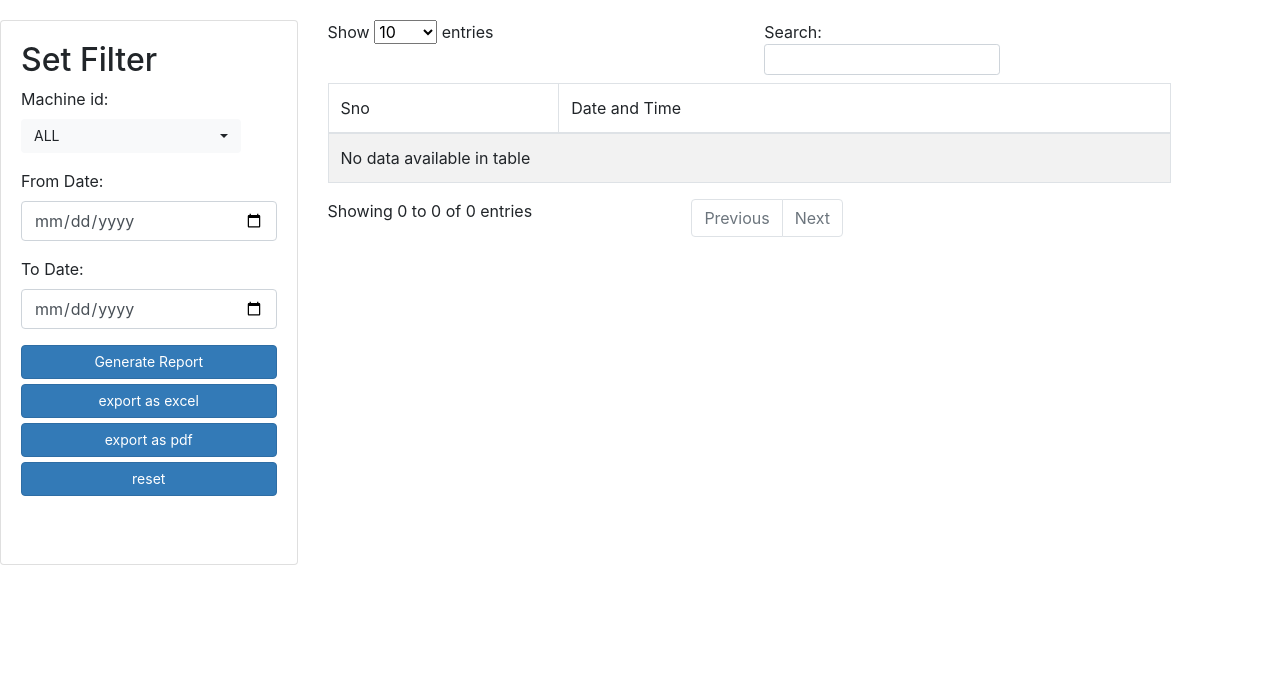
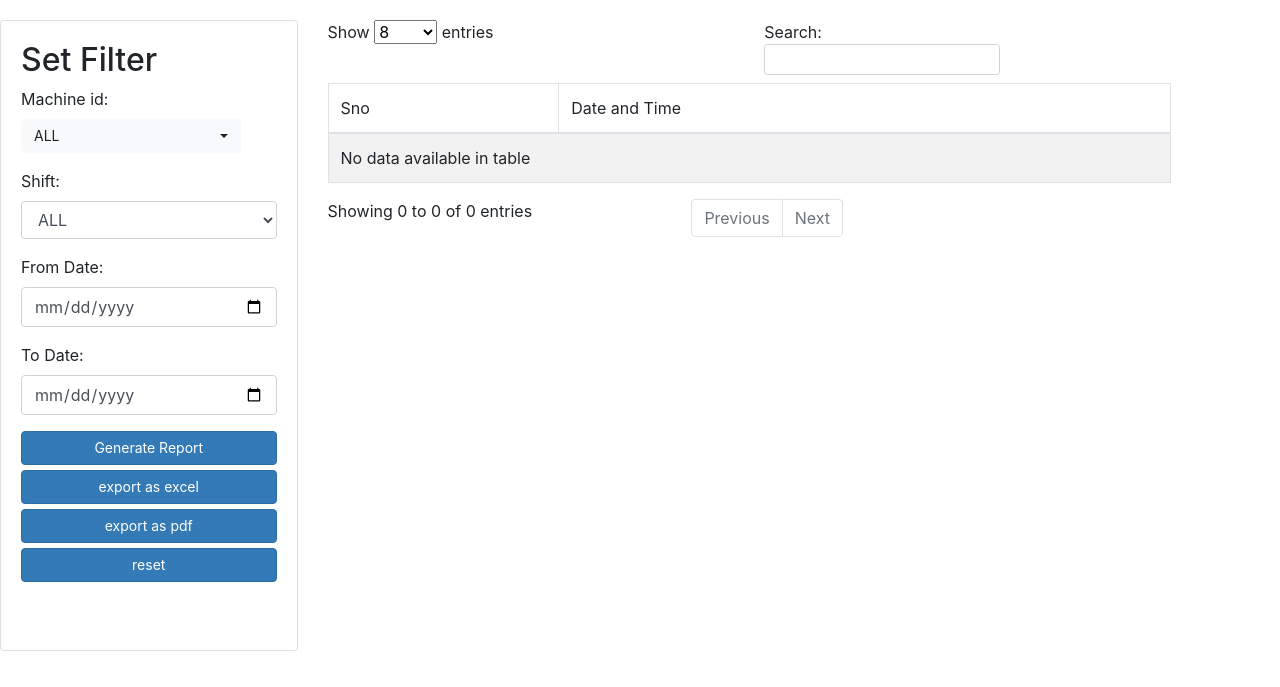
Before and after one commit to Ktic15/iot, a Flask app: page /hourly_report in a window 1280 px wide. Shown: the part 113-800 px from the top of the page. Run offline with Flask 3, Linux system fonts and the light colour scheme; the visitor is signed in with stand-in values (Sample User, id 1); data that the repository does not hold is empty; parts of the project's set-up code (start-up, migrations or seed data) failed here and were passed over; some libraries are stand-ins or nearby versions.

Commit message:
hourly report shift added

```diff
--- a/app/app.py
+++ b/app/app.py
@@ -1291,7 +1291,8 @@ def hourly_report():
                 machineCode = request.form["machineCode"]
                 fromDate = request.form["fromDate"]
                 toDate = request.form["toDate"]
-                userInput_hourly ={"machineCode":machineCode,"fromDate":fromDate,"toDate":toDate}
+                shiftCode = request.form["shiftCode"]
+                userInput_hourly ={"machineCode":machineCode,"fromDate":fromDate,"toDate":toDate,"shiftCode":shiftCode}
 
                 s = "SELECT COLUMN_NAME FROM INFORMATION_SCHEMA.COLUMNS WHERE TABLE_NAME = \'hourly_report\'"
                 cur.execute(s) # Execute the SQL
@@ -1318,6 +1319,13 @@ def hourly_report():
                         s+=column+","
                     s=s[0:-1]
                     s+=" FROM hourly_report WHERE hourly_report.dateandtime::date >= \'"+fromDate+"\' AND hourly_report.dateandtime::date <= \'"+toDate+"\'"
+                    if shiftCode!="all":
+                        ss="SELECT * FROM Shift_Master WHERE scode = \'"+shiftCode+"\'"
+                        cur.execute(ss)
+                        shift_master = cur.fetchall()
+                        start_time = str(shift_master[0]["start_time"])
+                        end_time = str(shift_master[0]["end_time"])
+                        s+=" AND ( (\'"+start_time+"\'::time <= \'"+end_time+"\'::time AND \'"+start_time+"\' <= hourly_report.dateandtime::time AND \'"+end_time+"\' >= hourly_report.dateandtime::time) or (\'"+start_time+"\'::time > \'"+end_time+"\'::time and ((\'"+start_time+"\'::time <= hourly_report.dateandtime::time and '23:59'>=hourly_report.dateandtime::time) or ('00:00'<=hourly_report.dateandtime::time and \'"+end_time+"\'::time >= hourly_report.dateandtime::time ) ) ) )"
                     cur.execute(s) # Execute the SQL
                     list_data_hourly = cur.fetchall()
 
@@ -1339,9 +1347,13 @@ def hourly_report():
         cur.execute(s) # Execute the SQL
         machinesItem = cur.fetchall()
 
+        s = "SELECT * FROM Shift_Master"
+        cur.execute(s) # Execute the SQL
+        shiftItem = cur.fetchall()
+
         if columns_hourly==[]:
             columns_hourly = columns
-        return render_template('hourly_Report.html', machinesItem=machinesItem, columns=columns_hourly, list_data = list_data_hourly, status=status,userInput=userInput_hourly)
+        return render_template('hourly_Report.html', machinesItem=machinesItem, shiftItem=shiftItem, columns=columns_hourly, list_data = list_data_hourly, status=status,userInput=userInput_hourly)
     # User is not loggedin redirect to login page
     return havingAccess([""])
 
--- a/app/templates/hourly_report.html
+++ b/app/templates/hourly_report.html
@@ -49,6 +49,15 @@
                     </select>
                 </div>
                 <div class="form-group">
+                    <label>Shift:</label>
+                    <select id="shiftCode" name="shiftCode"class="form-control" required>
+                        <option value="all" > ALL </option>
+                        {% for item in shiftItem %}
+                        <option value="{{ item.scode }}" >{{ item.scode }} </option>
+                        {% endfor %}
+                    </select>
+                </div>
+                <div class="form-group">
                     <label>From Date:</label>
                     <input type="date" id="fromDate" name="fromDate"class="form-control" required>
                 </div>
@@ -76,7 +85,7 @@
         </div>
     </div>
     <div id="tab" class="col-md-8">
-        <table id="dtable" class="table table-striped table-bordered" style="width:100%">
+        <table id="dtable1" class="table table-striped table-bordered" style="width:100%">
             <thead>
             <tr>
                 <td>Sno</td>
@@ -131,6 +140,14 @@ function exportReset(){
       $( '#nav-header' ).find( 'li.active' ).removeClass( 'active' );
       $('#nav_report').addClass( 'active' );
     });
+
+    $(document).ready(function() {
+    $('#dtable1').DataTable({
+      "aLengthMenu": [[ 8, 10, 25,100,500,1000, -1], [ 8, 10, 25,100,500,1000, "All"]],
+        "iDisplayLength": 8
+       }
+    );
+} );
 </script>
 <script>
     function createPDF() {
```
Also changed, not shown: Instllation guide/Readme.txt.
